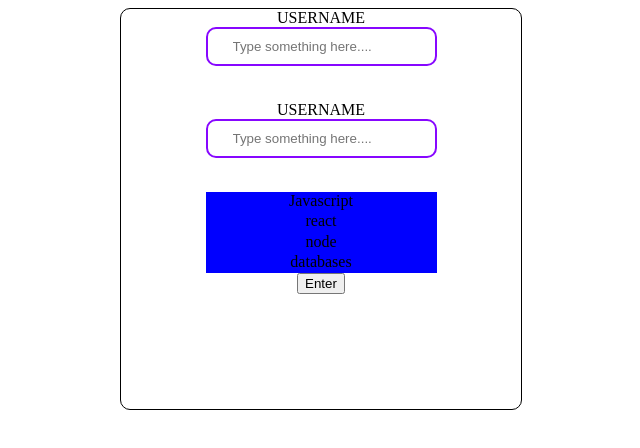
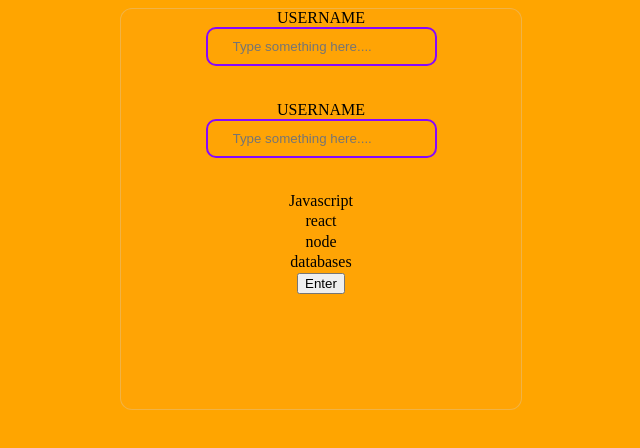
Before and after one commit to twrigh404G/Live-Chat-Room, a React (Create React App) app in the folder my-app/: page / in a window 1280 px wide. Shown: the top 448 px of the page, without its empty margins (319-959 px from the left). Built offline with nearby package versions, Linux system fonts and the light colour scheme.

Commit message:
styles conintued >.>

```diff
--- a/my-app/src/styles/index.css
+++ b/my-app/src/styles/index.css
@@ -1,7 +1,8 @@
 /* From uiverse.io by @Yaseen549 */
+body {
+    background-color: orange;
+}
 .userlogin {
-    border: 1px solid black;
-    border-radius: 10px;
     height: 400px;
     width: 400px;
     display: flex;
@@ -10,9 +11,12 @@
     align-items: center;
     margin: 0 auto;
 
-    .dropdown {
-        background-color: blue;
-    }
+
+    backdrop-filter: blur(3px) saturate(130%);
+    -webkit-backdrop-filter: blur(1px) saturate(130%);
+    background-color: rgba(255, 255, 255, 0.02);
+    border-radius: 12px;
+    border: 1px solid rgba(209, 213, 219, 0.3);
 
    }
 
@@ -31,8 +35,3 @@
    .input:active {
     box-shadow: 2px 2px 15px #8707ff inset;
    }
-
-
-   .loginform > label {
-    margin: 0 5px 0 5px;
-   }
```
